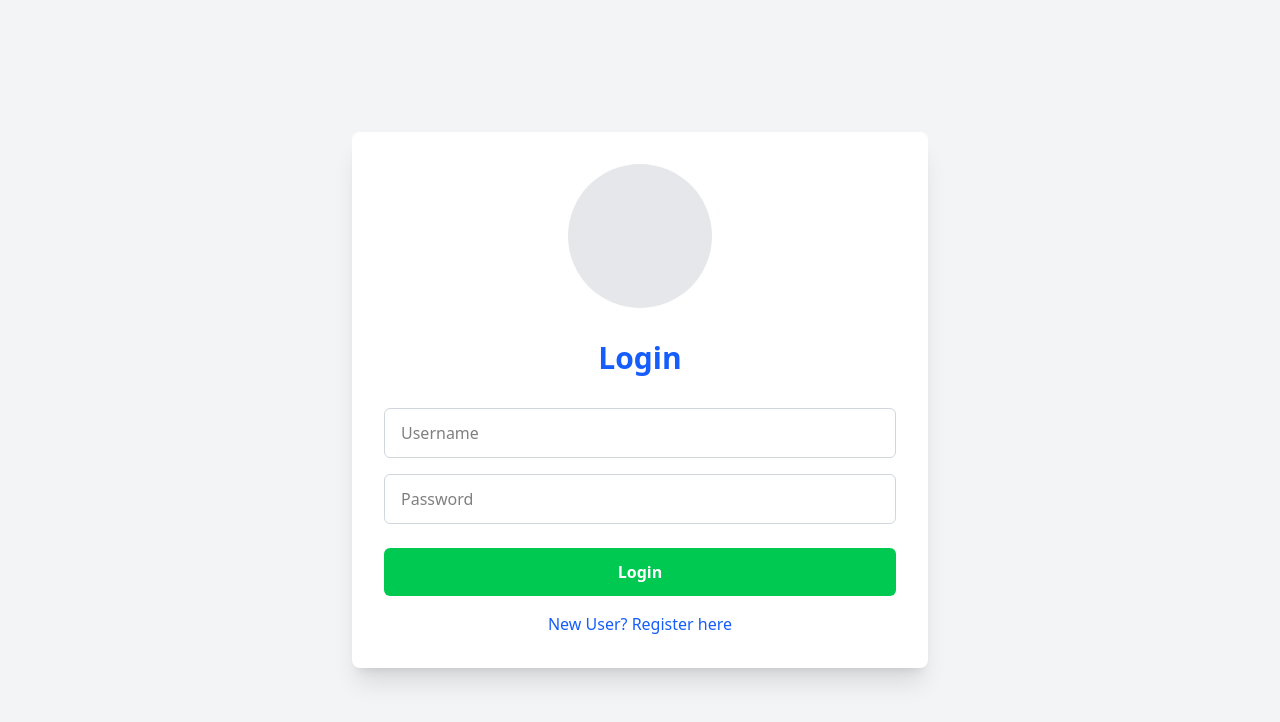
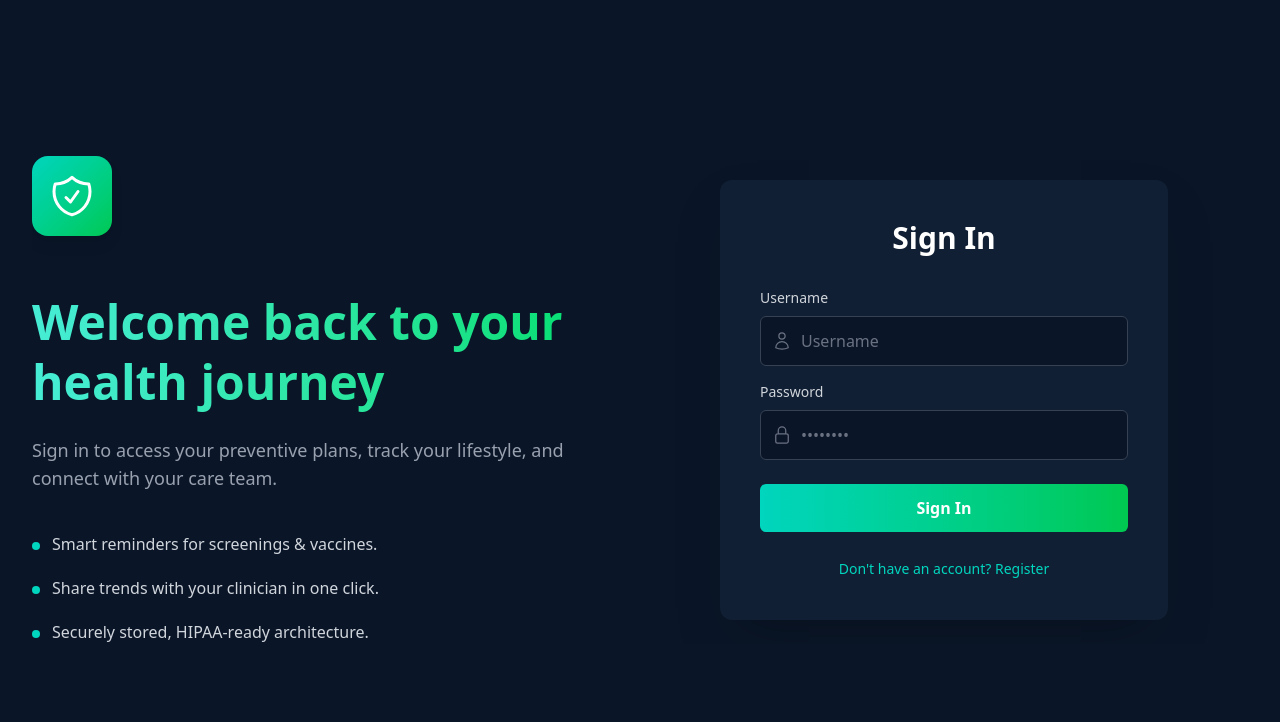
Before and after one commit to chhavi-dhiman21/HCLdeploy, a React (Vite) app in the folder frontend/: page / in a window 1280 px wide. Shown: the top 722 px of the page. Built offline with nearby package versions, Linux system fonts and the light colour scheme; no server answers.

Commit message:
chnaged  login and register page

```diff
--- a/frontend/package.json
+++ b/frontend/package.json
@@ -12,10 +12,10 @@
   "dependencies": {
     "@emotion/react": "^11.14.0",
     "@emotion/styled": "^11.14.1",
+    "@heroicons/react": "^2.2.0",
     "@mui/icons-material": "^7.3.5",
     "@mui/material": "^7.3.5",
     "@tailwindcss/vite": "^4.1.17",
-    "axios": "^1.13.2",
     "axios": "^1.13.2",
     "lucide-react": "^0.554.0",
     "react": "^19.2.0",
--- a/frontend/src/components/LoginForm.jsx
+++ b/frontend/src/components/LoginForm.jsx
@@ -1,5 +1,11 @@
 import React, { useState } from 'react';
 import { loginUser } from '../controllers/authController';
+import {
+  UserIcon,
+  LockClosedIcon,
+  XCircleIcon,
+  CheckCircleIcon
+} from '@heroicons/react/24/outline';
 
 const LoginForm = () => {
   const [username, setUsername] = useState('');
@@ -16,9 +22,11 @@ const LoginForm = () => {
 
     try {
       const data = await loginUser(username, password);
-
       setSuccess('Login Successful! Redirecting...');
       console.log('Login successful:', data);
+
+      // You would typically redirect here, e.g.:
+      // setTimeout(() => router.push('/dashboard'), 1000);
 
     } catch (err) {
       setError(err.message);
@@ -29,61 +37,87 @@ const LoginForm = () => {
   };
 
   return (
-    <form onSubmit={handleSubmit} className="p-8">
-      <h2 className="text-3xl font-bold text-center text-blue-600 mb-8">
-        Login
+    <div className="w-full max-w-md">
+      <form
+        onSubmit={handleSubmit}
+        className="bg-[#101f33] p-8 md:p-10 rounded-xl shadow-2xl"
+      >
+        <h2 className="text-3xl font-bold text-center text-white mb-8">
+          Sign In
         </h2>
 
         {error && (
-        <div className="mb-4 p-3 bg-red-100 border border-red-400 text-red-700 rounded-md">
-          {error}
+          <div className="mb-4 p-3 bg-red-900/50 border border-red-700 text-red-300 rounded-md flex items-center gap-2">
+            <XCircleIcon className="h-5 w-5 flex-shrink-0" />
+            <span>{error}</span>
           </div>
         )}
         {success && (
-        <div className="mb-4 p-3 bg-green-100 border border-green-400 text-green-700 rounded-md">
-          {success}
+          <div className="mb-4 p-3 bg-green-900/50 border border-green-700 text-green-300 rounded-md flex items-center gap-2">
+            <CheckCircleIcon className="h-5 w-5 flex-shrink-0" />
+            <span>{success}</span>
           </div>
         )}
 
         <div className="mb-4">
+          <label htmlFor="username" className="block text-sm font-medium text-gray-300 mb-2">
+            Username
+          </label>
+          <div className="relative">
+            <div className="absolute inset-y-0 left-0 pl-3 flex items-center pointer-events-none">
+              <UserIcon className="h-5 w-5 text-gray-500" />
+            </div>
             <input
+              type="text"
+              id="username"
               placeholder="Username"
               value={username}
-          onChange={(e) => setUsername(e.target.value)}
+              onChange={(e) => setUsername(e.targe.value)}
               required
-          className="w-full px-4 py-3 border border-gray-300 rounded-md focus:outline-none focus:ring-2 focus:ring-blue-500"
+              className="w-full pl-10 pr-3 py-3 bg-[#0a1628] border border-gray-700 rounded-md text-white placeholder-gray-500 focus:outline-none focus:ring-2 focus:ring-teal-400 focus:border-teal-400"
             />
+          </div>
         </div>
 
         <div className="mb-6">
+          <label htmlFor="password" className="block text-sm font-medium text-gray-300 mb-2">
+            Password
+          </label>
+          <div className="relative">
+            <div className="absolute inset-y-0 left-0 pl-3 flex items-center pointer-events-none">
+              <LockClosedIcon className="h-5 w-5 text-gray-500" />
+            </div>
             <input
               type="password"
-          placeholder="Password"
+              id="password"
+              placeholder="••••••••"
               value={password}
               onChange={(e) => setPassword(e.target.value)}
               required
-          className="w-full px-4 py-3 border border-gray-300 rounded-md focus:outline-none focus:ring-2 focus:ring-blue-500"
+              className="w-full pl-10 pr-3 py-3 bg-[#0a1628] border border-gray-700 rounded-md text-white placeholder-gray-500 focus:outline-none focus:ring-2 focus:ring-teal-400 focus:border-teal-400"
             />
+          </div>
         </div>
 
         <button
           type="submit"
-        disabled={loading}
+          disabled={loading || success} // Disable button on success too
           className={`w-full text-white py-3 rounded-md transition duration-300 ease-in-out font-semibold ${
-          loading
-            ? 'bg-gray-400 cursor-not-allowed'
-            : 'bg-green-500 hover:bg-green-600'
-        }`}
+            loading || success
+              ? 'bg-gray-600 cursor-not-allowed'
+              : 'bg-gradient-to-r from-teal-400 to-green-500 hover:from-teal-500 hover:to-green-600'
+          } focus:outline-none focus:ring-2 focus:ring-offset-2 focus:ring-teal-400 focus:ring-offset-[#101f33]`}
         >
-        {loading ? 'Logging In...' : 'Login'}
+          {loading ? 'Signing In...' : 'Sign In'}
         </button>
 
-      <div className="text-center mt-4">
-        <a href="/register" className="text-blue-600 hover:underline">
-          New User? Register here
+        <div className="text-center mt-6">
+          <a href="/register" className="text-sm font-medium text-teal-400 hover:text-teal-300">
+            Don't have an account? Register
           </a>
         </div>
       </form>
+    </div>
   );
 };
 
--- a/frontend/src/components/RegisterForm.jsx
+++ b/frontend/src/components/RegisterForm.jsx
@@ -1,5 +1,11 @@
 import React, { useState } from 'react';
 import { registerUser } from '../controllers/authController';
+import {
+  UserIcon,
+  LockClosedIcon,
+  XCircleIcon,
+  CheckCircleIcon
+} from '@heroicons/react/24/outline';
 
 const RegisterForm = () => {
   const [username, setUsername] = useState('');
@@ -16,13 +22,10 @@ const RegisterForm = () => {
 
     try {
       const data = await registerUser(username, password);
-
       setSuccess('Registration Successful! Please log in.');
       console.log('Registration successful:', data);
-
       setUsername('');
       setPassword('');
-
     } catch (err) {
       setError(err.message);
       console.error('Registration Error:', err.message);
@@ -32,62 +35,97 @@ const RegisterForm = () => {
   };
 
   return (
-    <form onSubmit={handleSubmit} className="p-8">
-      <h2 className="text-3xl font-bold text-center text-blue-600 mb-8">
+    // Wrapper to create the dark page background and center the form
+    <div className="min-h-screen bg-[#0a1628] text-white flex items-center justify-center p-4">
+
+      <div className="w-full max-w-md">
+        <form
+          onSubmit={handleSubmit}
+          className="bg-[#101f33] p-8 md:p-10 rounded-xl shadow-2xl"
+        >
+          <h2 className="text-3xl font-bold text-center text-white mb-8">
             Register
           </h2>
 
+          {/* Modernized Error/Success Messages */}
           {error && (
-        <div className="mb-4 p-3 bg-red-100 border border-red-400 text-red-700 rounded-md">
-          {error}
+            <div className="mb-4 p-3 bg-red-900/50 border border-red-700 text-red-300 rounded-md flex items-center gap-2">
+              <XCircleIcon className="h-5 w-5 flex-shrink-0" />
+              <span>{error}</span>
             </div>
           )}
           {success && (
-        <div className="mb-4 p-3 bg-green-100 border border-green-400 text-green-700 rounded-md">
-          {success}
+            <div className="mb-4 p-3 bg-green-900/50 border border-green-700 text-green-300 rounded-md flex items-center gap-2">
+              <CheckCircleIcon className="h-5 w-5 flex-shrink-0" />
+              <span>{success}</span>
             </div>
           )}
 
+          {/* Modernized Username Input */}
           <div className="mb-4">
+            <label htmlFor="username" className="block text-sm font-medium text-gray-300 mb-2">
+              Username
+            </label>
+            <div className="relative">
+              <div className="absolute inset-y-0 left-0 pl-3 flex items-center pointer-events-none">
+                <UserIcon className="h-5 w-5 text-gray-500" />
+              </div>
               <input
                 type="text"
+                id="username"
                 placeholder="Username"
                 value={username}
                 onChange={(e) => setUsername(e.target.value)}
                 required
-          className="w-full px-4 py-3 border border-gray-300 rounded-md focus:outline-none focus:ring-2 focus:ring-blue-500"
+                className="w-full pl-10 pr-3 py-3 bg-[#0a1628] border border-gray-700 rounded-md text-white placeholder-gray-500 focus:outline-none focus:ring-2 focus:ring-teal-400 focus:border-teal-400"
               />
             </div>
+          </div>
 
+          {/* Modernized Password Input */}
           <div className="mb-6">
+            <label htmlFor="password" className="block text-sm font-medium text-gray-300 mb-2">
+              Password
+            </label>
+            <div className="relative">
+              <div className="absolute inset-y-0 left-0 pl-3 flex items-center pointer-events-none">
+                <LockClosedIcon className="h-5 w-5 text-gray-500" />
+              </div>
               <input
                 type="password"
+                id="password"
                 placeholder="Password"
                 value={password}
                 onChange={(e) => setPassword(e.target.value)}
                 required
-          className="w-full px-4 py-3 border border-gray-300 rounded-md focus:outline-none focus:ring-2 focus:ring-blue-500"
+                className="w-full pl-10 pr-3 py-3 bg-[#0a1628] border border-gray-700 rounded-md text-white placeholder-gray-500 focus:outline-none focus:ring-2 focus:ring-teal-400 focus:border-teal-400"
               />
             </div>
+          </div>
 
+          {/* Modernized Button */}
           <button
             type="submit"
             disabled={loading}
             className={`w-full text-white py-3 rounded-md transition duration-300 ease-in-out font-semibold ${
               loading
-            ? 'bg-gray-400 cursor-not-allowed'
-            : 'bg-indigo-500 hover:bg-indigo-600'
-        }`}
+                ? 'bg-gray-600 cursor-not-allowed'
+                : 'bg-gradient-to-r from-teal-400 to-green-500 hover:from-teal-500 hover:to-green-600'
+            } focus:outline-none focus:ring-2 focus:ring-offset-2 focus:ring-teal-400 focus:ring-offset-[#101f33]`}
           >
             {loading ? 'Registering...' : 'Register'}
           </button>
 
-      <div className="text-center mt-4">
-        <a href="/" className="text-blue-600 hover:underline">
+          {/* Modernized Link */}
+          <div className="text-center mt-6">
+            <a href="/" className="text-sm font-medium text-teal-400 hover:text-teal-300">
               Already a user? Login here
             </a>
           </div>
         </form>
+      </div>
+
+    </div>
   );
 };
 
--- a/frontend/src/pages/LoginPage.jsx
+++ b/frontend/src/pages/LoginPage.jsx
@@ -1,12 +1,52 @@
 import React from 'react';
-import AuthLayout from '../components/AuthLayout';
 import LoginForm from '../components/LoginForm';
+import { ShieldCheckIcon } from '@heroicons/react/24/outline'; // Make sure to install @heroicons/react
 
 const LoginPage = () => {
   return (
-    <AuthLayout>
-      <LoginForm />
-    </AuthLayout>
+    <div className="min-h-screen bg-[#0a1628] text-white p-8 animate-fadeIn">
+      <div className="flex items-center justify-center min-h-[calc(100vh-4rem)]">
+        <div className="flex w-full max-w-7xl mx-auto overflow-hidden">
+
+          {/* Left Section (Marketing Content) */}
+          <div className="w-1/2 hidden md:flex flex-col justify-center pr-16">
+            <div className="mb-8">
+              <div className="w-20 h-20 bg-gradient-to-br from-teal-400 to-green-500 rounded-2xl mb-6 flex items-center justify-center shadow-lg">
+                <ShieldCheckIcon className="w-12 h-12 text-white" />
+              </div>
+            </div>
+
+            <h1 className="text-5xl font-bold mb-6 leading-tight bg-gradient-to-r from-teal-300 to-green-400 bg-clip-text text-transparent">
+              Welcome back to your health journey
+            </h1>
+
+            <p className="text-gray-400 text-lg mb-10">
+              Sign in to access your preventive plans, track your lifestyle, and connect with your care team.
+            </p>
+
+            <div className="space-y-5">
+              <div className="flex items-start gap-3">
+                <div className="w-2 h-2 bg-teal-400 rounded-full mt-2.5 flex-shrink-0"></div>
+                <p className="text-gray-300">Smart reminders for screenings & vaccines.</p>
+              </div>
+              <div className="flex items-start gap-3">
+                <div className="w-2 h-2 bg-teal-400 rounded-full mt-2.5 flex-shrink-0"></div>
+                <p className="text-gray-300">Share trends with your clinician in one click.</p>
+              </div>
+              <div className="flex items-start gap-3">
+                <div className="w-2 h-2 bg-teal-400 rounded-full mt-2.5 flex-shrink-0"></div>
+                <p className="text-gray-300">Securely stored, HIPAA-ready architecture.</p>
+              </div>
+            </div>
+          </div>
+
+          {/* Right Section (Login Form) */}
+          <div className="w-full md:w-1/2 flex items-center justify-center">
+            <LoginForm />
+          </div>
+        </div>
+      </div>
+    </div>
   );
 };
 
--- a/frontend/src/pages/RegistrationPage.jsx
+++ b/frontend/src/pages/RegistrationPage.jsx
@@ -1,12 +1,55 @@
 import React from 'react';
-import AuthLayout from '../components/AuthLayout';
 import RegisterForm from '../components/RegisterForm';
+import { ShieldCheckIcon } from '@heroicons/react/24/outline';
 
 const RegistrationPage = () => {
+
+  const handleRegistration = (formData) => {
+    console.log('Account created:', formData);
+  };
+
   return (
-    <AuthLayout>
-      <RegisterForm />
-    </AuthLayout>
+    <div className="min-h-screen bg-[#0a1628] text-white p-8 animate-fadeIn">
+      <div className="flex items-center justify-center min-h-[calc(100vh-4rem)]">
+        <div className="flex w-full max-w-7xl mx-auto overflow-hidden">
+
+          <div className="w-1/2 hidden md:flex flex-col justify-center pr-16">
+            <div className="mb-8">
+              <div className="w-20 h-20 bg-gradient-to-br from-teal-400 to-green-500 rounded-2xl mb-6 flex items-center justify-center shadow-lg">
+                <ShieldCheckIcon className="w-12 h-12 text-white" />
+              </div>
+            </div>
+
+            <h1 className="text-5xl font-bold mb-6 leading-tight bg-gradient-to-r from-teal-300 to-green-400 bg-clip-text text-transparent">
+              Turn daily habits into long-term protection
+            </h1>
+
+            <p className="text-gray-400 text-lg mb-10">
+              Track your lifestyle, follow preventive plans, and stay connected with your care team.
+            </p>
+
+            <div className="space-y-5">
+              <div className="flex items-start gap-3">
+                <div className="w-2 h-2 bg-teal-400 rounded-full mt-2.5 flex-shrink-0"></div>
+                <p className="text-gray-300">Smart reminders for screenings & vaccines.</p>
+              </div>
+              <div className="flex items-start gap-3">
+                <div className="w-2 h-2 bg-teal-400 rounded-full mt-2.5 flex-shrink-0"></div>
+                <p className="text-gray-300">Share trends with your clinician in one click.</p>
+              </div>
+              <div className="flex items-start gap-3">
+                <div className="w-2 h-2 bg-teal-400 rounded-full mt-2.5 flex-shrink-0"></div>
+                <p className="text-gray-300">Securely stored, HIPAA-ready architecture.</p>
+              </div>
+            </div>
+          </div>
+
+          <div className="w-full md:w-1/2 flex items-center justify-center p-0">
+            <RegisterForm onSubmit={handleRegistration} />
+          </div>
+        </div>
+      </div>
+    </div>
   );
 };
 
```
Also changed, not shown: 1 other file (tests, documents, lock files or other folders). Lines whose indentation alone changed are shown as unchanged.
